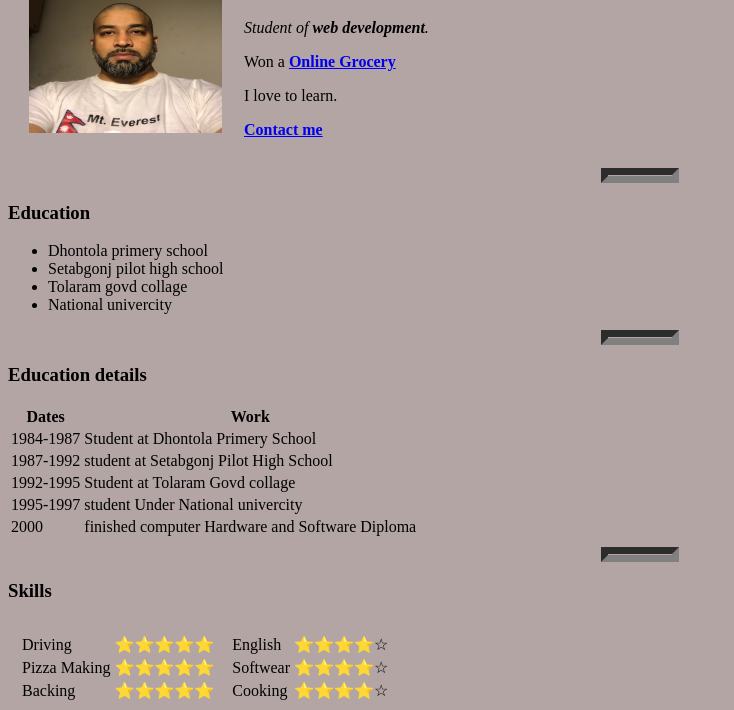
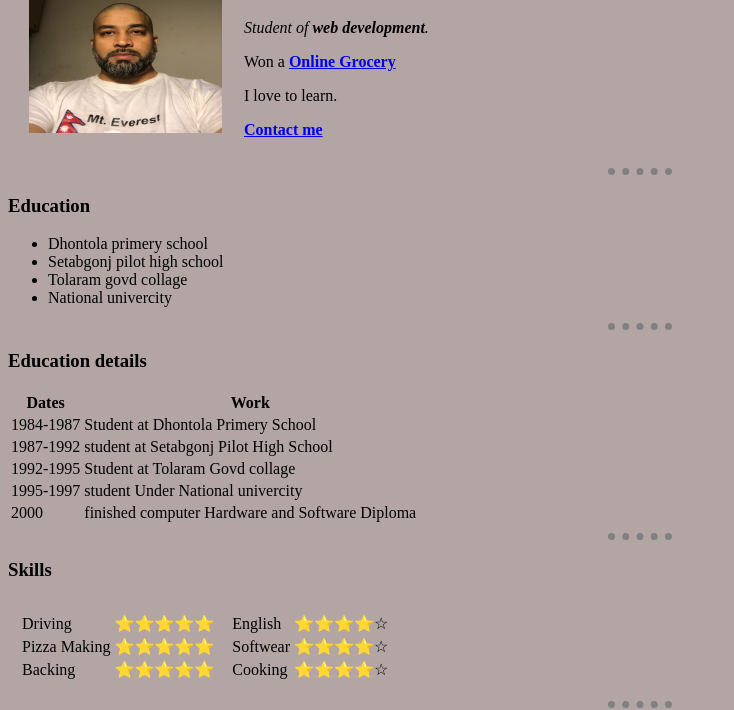
Before and after one commit to mdislampro/cv, a plain HTML site: page index.html in a window 1280 px wide. Shown: the part 90-800 px from the top of the page, without its empty margins (0-734 px from the left). Drawn offline with Linux system fonts and the light colour scheme.

Commit message:
Update index.html

```diff
--- a/index.html
+++ b/index.html
@@ -11,8 +11,8 @@
     }
     hr {
 
-      border-style: none
-      border-top-style: dotted;
+      border-style: dotted none none;
+
       border-width: 7px;
       border-color: grey;
       width: 5%;
```
